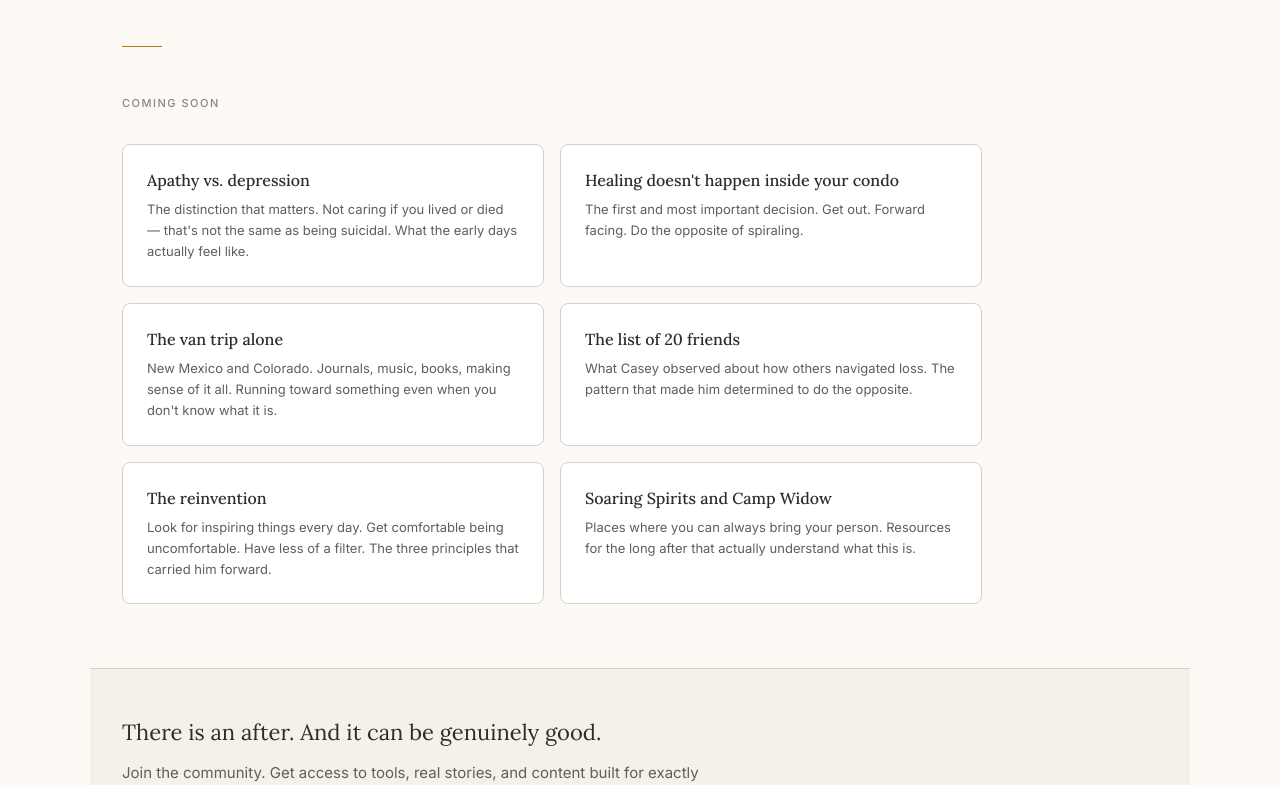
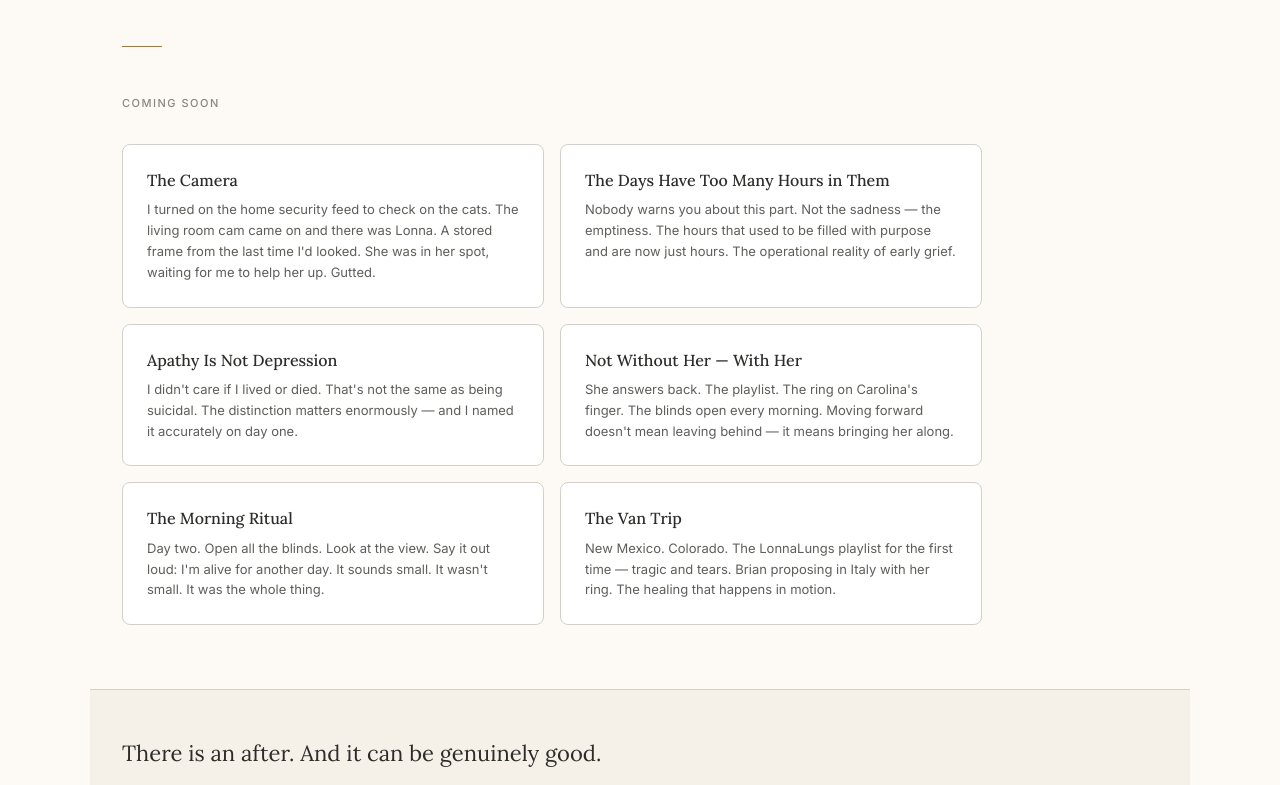
Before and after one commit to caseywsj/caregivertrap, a Next.js app: page /after in a window 1280 px wide. Shown: the part 563-1348 px from the top of the page. Built offline with nearby package versions, Linux system fonts and the light colour scheme.

Commit message:
Update After section cards to final article list

```diff
--- a/app/after/page.tsx
+++ b/app/after/page.tsx
@@ -33,12 +33,30 @@ export default function After() {
           </p>
           <div style={{ display: "grid", gridTemplateColumns: "repeat(auto-fit, minmax(280px, 1fr))", gap: "1rem", maxWidth: "860px" }}>
             {[
-              { title: "Apathy vs. depression", desc: "The distinction that matters. Not caring if you lived or died — that's not the same as being suicidal. What the early days actually feel like." },
-              { title: "Healing doesn't happen inside your condo", desc: "The first and most important decision. Get out. Forward facing. Do the opposite of spiraling." },
-              { title: "The van trip alone", desc: "New Mexico and Colorado. Journals, music, books, making sense of it all. Running toward something even when you don't know what it is." },
-              { title: "The list of 20 friends", desc: "What Casey observed about how others navigated loss. The pattern that made him determined to do the opposite." },
-              { title: "The reinvention", desc: "Look for inspiring things every day. Get comfortable being uncomfortable. Have less of a filter. The three principles that carried him forward." },
-              { title: "Soaring Spirits and Camp Widow", desc: "Places where you can always bring your person. Resources for the long after that actually understand what this is." },
+              {
+                title: "The Camera",
+                desc: "I turned on the home security feed to check on the cats. The living room cam came on and there was Lonna. A stored frame from the last time I'd looked. She was in her spot, waiting for me to help her up. Gutted."
+              },
+              {
+                title: "The Days Have Too Many Hours in Them",
+                desc: "Nobody warns you about this part. Not the sadness — the emptiness. The hours that used to be filled with purpose and are now just hours. The operational reality of early grief."
+              },
+              {
+                title: "Apathy Is Not Depression",
+                desc: "I didn't care if I lived or died. That's not the same as being suicidal. The distinction matters enormously — and I named it accurately on day one."
+              },
+              {
+                title: "Not Without Her — With Her",
+                desc: "She answers back. The playlist. The ring on Carolina's finger. The blinds open every morning. Moving forward doesn't mean leaving behind — it means bringing her along."
+              },
+              {
+                title: "The Morning Ritual",
+                desc: "Day two. Open all the blinds. Look at the view. Say it out loud: I'm alive for another day. It sounds small. It wasn't small. It was the whole thing."
+              },
+              {
+                title: "The Van Trip",
+                desc: "New Mexico. Colorado. The LonnaLungs playlist for the first time — tragic and tears. Brian proposing in Italy with her ring. The healing that happens in motion."
+              },
             ].map((item, i) => (
               <div key={i} style={{ padding: "1.5rem", border: "0.5px solid #D3D1C7", borderRadius: "8px", background: "#fff" }}>
                 <p style={{ fontFamily: "'Lora', serif", fontSize: "16px", fontWeight: 500, color: "#2C2C2A", marginBottom: "0.5rem", lineHeight: 1.4 }}>{item.title}</p>
```
